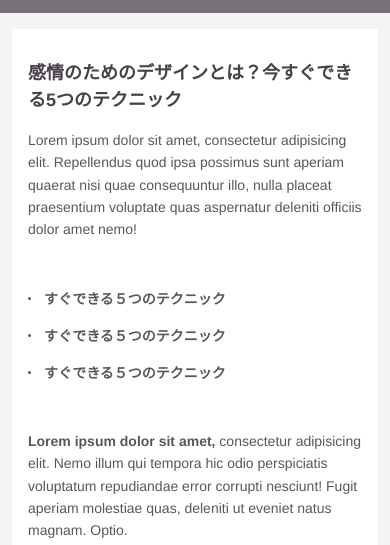
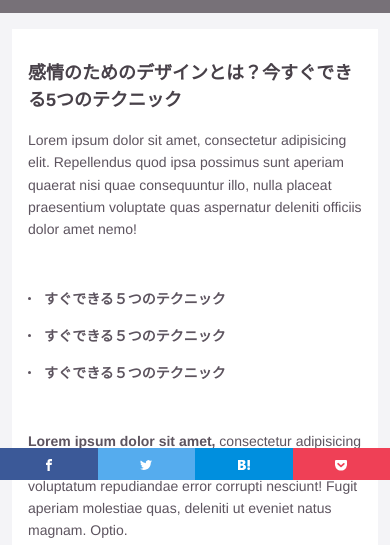
Before and after one commit to mokdd/designing-plus, a website: page article.html in a window 390 px wide. Shown: the part 364-909 px from the top of the page. Drawn offline with Linux system fonts and the light colour scheme; grey boxes are pictures that could not be loaded.

Commit message:
Shareボタンのスタイル

```diff
--- a/sass/smartphone/modules/_share.scss
+++ b/sass/smartphone/modules/_share.scss
@@ -1,26 +1,36 @@
-.c-share {
+.c-share-button {
+  position: fixed;
+  bottom: 0;
+  left: 0;
   width: 100%;
-  display: flex;
-}
-.share-item {
-  flex: 1 0 25%;
-  padding: 16px 8px;
-  text-align: center;
-  .share-icon {
-    width: 16px;
-    height: 16px;
+  z-index: 100;
+  .share-button-list {
+    list-style: none;
+    padding: 0;
+    display: flex;
+    margin: 0;
+  }
+  .share-button-item {
+    text-align: center;
+    width: 25%;
+    margin: 0;
+    padding: 4px 0;
+  }
+  .facebook {
+    background: $fb;
+  }
+  .twitter {
+    background: $tw;
+  }
+  .hatebu {
+    background: $hb;
+  }
+  .pocket {
+    background: $pk;
+  }
+  .icon {
+    width: 12px;
+    height: 12px;
     fill: #fff;
   }
 }
-.share-twitter {
-  background: $tw;
-}
-.share-facebook {
-  background: $fb;
-}
-.share-hatena {
-  background: $hb;
-}
-.share-pocket {
-  background: $pk;
-}
--- a/sass/style.scss
+++ b/sass/style.scss
@@ -19,6 +19,7 @@
   @import "smartphone/article";
   @import "smartphone/index";
   @import "smartphone/modules/post";
+  @import "smartphone/modules/share";
 }
 
 //tablet
@@ -31,6 +32,7 @@
   @import "tablet/sidebar";
   @import "tablet/index";
   @import "tablet/modules/post";
+  @import "tablet/modules/share";
 }
 
 //PC
--- /dev/null
+++ b/sass/tablet/modules/_share.scss
@@ -0,0 +1,31 @@
+.share-button-list {
+  list-style: none;
+  padding: 0;
+  display: flex;
+  justify-content: flex-end;
+}
+.share-button-item {
+  text-align: center;
+  width: 32px;
+  height: 32px;
+  border-radius: 50%;
+  line-height: 30px;
+  margin: 4px;
+}
+.facebook {
+  background: $fb;
+}
+.twitter {
+  background: $tw;
+}
+.hatebu {
+  background: $hb;
+}
+.pocket {
+  background: $pk;
+}
+.icon {
+  width: 16px;
+  height: 16px;
+  fill: #fff;
+}
```
Also changed, not shown: css/style.css.
